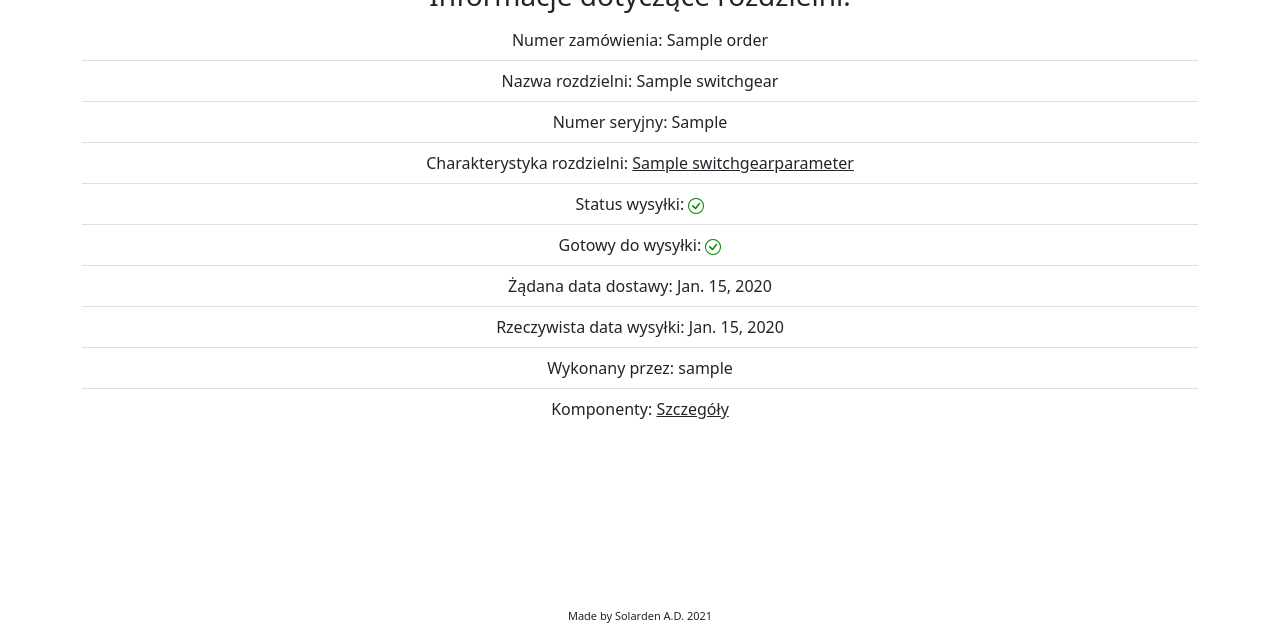
After one commit to Solarden/switchgear_tracker, a Django app: page /switchgear/1/ in a window 1280 px wide. The commit adds this page. Shown: the part 160-800 px from the top of the page. Run offline with Django 3.2, Linux system fonts and the light colour scheme; a user stored in the database is signed in; tables that the repository leaves empty hold one stand-in row (values such as "Sample post"); some libraries are stand-ins or nearby versions.

Commit message:
switchgear views WIP

```diff
--- a/switchgear/switchgear/settings.py
+++ b/switchgear/switchgear/settings.py
@@ -38,6 +38,7 @@ INSTALLED_APPS = [
     'django.contrib.messages',
     'django.contrib.staticfiles',
     'tracker_app',
+    'django_filters',
 ]
 
 AUTH_USER_MODEL = 'tracker_app.Worker'
--- a/switchgear/switchgear/urls.py
+++ b/switchgear/switchgear/urls.py
@@ -17,7 +17,8 @@ from django.contrib import admin
 from django.urls import path, include
 from django.contrib.auth import views as auth_views
 
-from tracker_app.views import Main, SignUpView, DetailCompanyView, UpdateCompanyView, WorkerDetailView, WorkerUpdateView
+from tracker_app.views import Main, SignUpView, DetailCompanyView, UpdateCompanyView, WorkerDetailView, \
+    WorkerUpdateView, SwitchgearListView, SwitchgearDetailView, SwitchgearCreateModelForm
 
 urlpatterns = [
     path('admin/', admin.site.urls),
@@ -31,4 +32,7 @@ urlpatterns = [
     path('company/edit/<int:pk>/', UpdateCompanyView.as_view(), name='company_edit'),
     path('worker/<int:pk>/', WorkerDetailView.as_view(), name='worker_detail'),
     path('worker/edit/<int:pk>/', WorkerUpdateView.as_view(), name='worker_edit'),
+    path('switchgear/', SwitchgearListView.as_view(), name='switchgear_list'),
+    path('switchgear/<int:pk>/', SwitchgearDetailView.as_view(), name='switchgear_detail'),
+    path('switchgear/add/', SwitchgearCreateModelForm.as_view(), name='switchgear_add'),
 ]
--- a/switchgear/tracker_app/models.py
+++ b/switchgear/tracker_app/models.py
@@ -27,11 +27,17 @@ class Worker(AbstractUser):
 class Client(models.Model):
     name = models.CharField(max_length=128, unique=True)
 
+    def __str__(self):
+        return self.name
+
 
 class Order(models.Model):
     order_name = models.CharField(max_length=64)
     ordered_by = models.ForeignKey(Client, on_delete=models.PROTECT)
     added_by = models.ForeignKey(Worker, on_delete=models.PROTECT)
+
+    def __str__(self):
+        return self.order_name
 
 
 class SwitchgearParameters(models.Model):
@@ -40,11 +46,14 @@ class SwitchgearParameters(models.Model):
     par_ka = models.IntegerField()
     par_v = models.IntegerField()
     par_ui = models.IntegerField()
-    par_hz = models.IntegerField()
+    par_hz = models.CharField(max_length=16)
     par_grid = models.CharField(max_length=8)
     par_protection = models.IntegerField()
     par_ip = models.IntegerField()
     par_ik = models.IntegerField()
+
+    def __str__(self):
+        return self.name
 
 
 class Switchgear(models.Model):
@@ -54,10 +63,13 @@ class Switchgear(models.Model):
     switchgear_parameters = models.ManyToManyField(SwitchgearParameters)
     shipped = models.BooleanField(default=False)
     ready_to_ship = models.BooleanField(default=False)
-    req_shipment = models.DateField()
-    actual_shipment = models.DateField()
+    req_shipment = models.DateField(null=True, blank=True)
+    actual_shipment = models.DateField(null=True, blank=True)
     made_by = models.ManyToManyField(Worker)
     components = models.ManyToManyField('Component', through='SwitchgearComponents')
+
+    def __str__(self):
+        return self.name
 
 
 class Component(models.Model):
@@ -65,11 +77,17 @@ class Component(models.Model):
     producer = models.CharField(max_length=64)
     catalogue_number = models.CharField(max_length=64)
 
+    def __str__(self):
+        return self.name
+
 
 class SwitchgearComponents(models.Model):
     component = models.ForeignKey(Component, on_delete=models.PROTECT)
     switchgear = models.ForeignKey(Switchgear, on_delete=models.PROTECT)
     amount_needed = models.IntegerField()
     amount_missing = models.IntegerField()
-    serial_number = models.CharField(max_length=64)
-    supplier = models.CharField(max_length=64)
+    serial_number = models.CharField(max_length=64, blank=True, null=True)
+    supplier = models.CharField(max_length=64, blank=True, null=True)
+
+    def __str__(self):
+        return self.component.name
--- a/switchgear/tracker_app/templates/base.html
+++ b/switchgear/tracker_app/templates/base.html
@@ -29,7 +29,7 @@
                     <a class="nav-link" href="#">Zamówienia</a>
                 </li>
                 <li>
-                    <a class="nav-link" href="#">Rozdzielnie</a>
+                    <a class="nav-link" href="{% url 'switchgear_list' %}">Rozdzielnie</a>
                 </li>
                 <li>
                     <a class="nav-link" href="{% url 'worker_detail' 1 %}">Moje konto</a>
--- /dev/null
+++ b/switchgear/tracker_app/templates/switchgear_detail.html
@@ -0,0 +1,54 @@
+{% extends 'base.html' %}
+{% load static %}
+{% load groupfilter %}
+{% block content %}
+    <div class="container">
+        <h3 class="text-center">Informacje dotyczące rozdzielni:</h3>
+        <ul class="list-group list-group-flush">
+            <li class="list-group-item text-center">Numer zamówienia: {{ switchgear.order_ref }}</li>
+            <li class="list-group-item text-center">Nazwa rozdzielni: {{ switchgear.name }}</li>
+            <li class="list-group-item text-center">Numer seryjny: {{ switchgear.serial_no }}</li>
+            <li class="list-group-item text-center">Charakterystyka rozdzielni:
+                {% for objs_switchgear in switchgear.switchgear_parameters.all %}
+                    <a href="" class="link-dark">{{ objs_switchgear.name }}</a> {% endfor %}</li>
+            <li class="list-group-item text-center">Status wysyłki: {% if switchgear.shipped %}
+                <svg xmlns="http://www.w3.org/2000/svg" width="16" height="16" fill="currentColor"
+                     class="bi bi-check-circle" color="green" viewBox="0 0 16 16">
+                    <path d="M8 15A7 7 0 1 1 8 1a7 7 0 0 1 0 14zm0 1A8 8 0 1 0 8 0a8 8 0 0 0 0 16z"/>
+                    <path d="M10.97 4.97a.235.235 0 0 0-.02.022L7.477 9.417 5.384 7.323a.75.75 0 0 0-1.06 1.06L6.97 11.03a.75.75 0 0 0 1.079-.02l3.992-4.99a.75.75 0 0 0-1.071-1.05z"/>
+                </svg> {% else %}
+                <svg xmlns="http://www.w3.org/2000/svg" width="16" height="16" fill="currentColor"
+                     class="bi bi-x-circle" color="red" viewBox="0 0 16 16">
+                    <path d="M8 15A7 7 0 1 1 8 1a7 7 0 0 1 0 14zm0 1A8 8 0 1 0 8 0a8 8 0 0 0 0 16z"/>
+                    <path d="M4.646 4.646a.5.5 0 0 1 .708 0L8 7.293l2.646-2.647a.5.5 0 0 1 .708.708L8.707 8l2.647 2.646a.5.5 0 0 1-.708.708L8 8.707l-2.646 2.647a.5.5 0 0 1-.708-.708L7.293 8 4.646 5.354a.5.5 0 0 1 0-.708z"/>
+                </svg> {% endif %}</li>
+            <li class="list-group-item text-center">Gotowy do wysyłki: {% if switchgear.ready_to_ship %}
+                <svg xmlns="http://www.w3.org/2000/svg" width="16" height="16" fill="currentColor"
+                     class="bi bi-check-circle" color="green" viewBox="0 0 16 16">
+                    <path d="M8 15A7 7 0 1 1 8 1a7 7 0 0 1 0 14zm0 1A8 8 0 1 0 8 0a8 8 0 0 0 0 16z"/>
+                    <path d="M10.97 4.97a.235.235 0 0 0-.02.022L7.477 9.417 5.384 7.323a.75.75 0 0 0-1.06 1.06L6.97 11.03a.75.75 0 0 0 1.079-.02l3.992-4.99a.75.75 0 0 0-1.071-1.05z"/>
+                </svg> {% else %}
+                <svg xmlns="http://www.w3.org/2000/svg" width="16" height="16" fill="currentColor"
+                     class="bi bi-x-circle" color="red" viewBox="0 0 16 16">
+                    <path d="M8 15A7 7 0 1 1 8 1a7 7 0 0 1 0 14zm0 1A8 8 0 1 0 8 0a8 8 0 0 0 0 16z"/>
+                    <path d="M4.646 4.646a.5.5 0 0 1 .708 0L8 7.293l2.646-2.647a.5.5 0 0 1 .708.708L8.707 8l2.647 2.646a.5.5 0 0 1-.708.708L8 8.707l-2.646 2.647a.5.5 0 0 1-.708-.708L7.293 8 4.646 5.354a.5.5 0 0 1 0-.708z"/>
+                </svg> {% endif %}</li>
+            <li class="list-group-item text-center">Żądana data dostawy:
+                {% if switchgear.req_shipment is None %} Brak informacji {% else %}
+                    {{ switchgear.req_shipment }} {% endif %}</li>
+            <li class="list-group-item text-center">Rzeczywista data wysyłki: {% if switchgear.req_shipment is None %}
+                Brak informacji {% else %} {{ switchgear.actual_shipment }} {% endif %}</li>
+            <li class="list-group-item text-center">Wykonany przez: {% for objs_worker in switchgear.made_by.all %}
+                {{ objs_worker.username }} {% endfor %}</li>
+            <li class="list-group-item text-center">Komponenty: <a href="" class="link-dark">Szczegóły</a></li>
+        </ul>
+        <br>
+        {% if request.user|group:"biuro" %}
+            <p class="text-center">
+{#                <a href="{% url 'switchgear_edit' switchgear.pk %}">#}
+                    <button type="button" class="btn btn-primary">Edytuj</button>
+                </a>
+            </p>
+        {% endif %}
+    </div>
+{% endblock %}
--- a/switchgear/tracker_app/templates/worker.html
+++ b/switchgear/tracker_app/templates/worker.html
@@ -1,5 +1,4 @@
 {% extends 'base.html' %}
-{% load groupfilter %}
 {% load static %}
 {% block content %}
     <div class="container">
@@ -12,10 +11,8 @@
             <li class="list-group-item text-center">Ostatnio zalogowany: {{ user.last_login }}</li>
         </ul>
     <br>
-        {% if request.user|group:"admin" %}
             <p class="text-center">
             <a href="{% url 'company_edit' 1 %}"><button type="button" class="btn btn-primary">Edytuj</button></a>
             </p>
-        {% endif %}
     </div>
 {% endblock %}
--- a/switchgear/tracker_app/views.py
+++ b/switchgear/tracker_app/views.py
@@ -3,9 +3,11 @@ from django.shortcuts import render
 from django.urls import reverse_lazy
 from django.views import View
 from django.views.generic import CreateView, DetailView, UpdateView
+from django_filters.views import FilterView
 
-from tracker_app.forms import WorkerCreationForm, CompanyModelForm, WorkerChangeForm
-from tracker_app.models import Company, Worker
+from tracker_app.filters import SwitchgearFilter
+from tracker_app.forms import WorkerCreationForm, CompanyModelForm, WorkerChangeForm, SwitchgearModelForm
+from tracker_app.models import Company, Worker, Switchgear
 
 
 class Main(LoginRequiredMixin, View):
@@ -47,3 +49,33 @@ class WorkerUpdateView(LoginRequiredMixin, UpdateView):
     form_class = WorkerChangeForm
     template_name = 'form.html'
     success_url = '/worker/1/'
+
+
+class SwitchgearListView(LoginRequiredMixin, FilterView):
+    login_url = 'login'
+    model = Switchgear
+    template_name = 'switchgear_list.html'
+    ordering = ['serial_no']
+    filterset_class = SwitchgearFilter
+
+
+class SwitchgearDetailView(LoginRequiredMixin, DetailView):
+    login_url = 'login'
+    model = Switchgear
+    template_name = 'switchgear_detail.html'
+
+
+class SwitchgearUpdateView(PermissionRequiredMixin, UpdateView):
+    permission_required = ['tracker_app.change_switchgear']
+    model = Switchgear
+    # form_class = SwitchgearModelForm
+    template_name = 'form.html'
+    success_url = '/switchgear/'
+
+
+class SwitchgearCreateModelForm(PermissionRequiredMixin, CreateView):
+    permission_required = ['tracker_app.add_switchgear']
+    model = Switchgear
+    template_name = 'form.html'
+    form_class = SwitchgearModelForm
+    success_url = '/switchgear/'
```
Also changed, not shown: switchgear/tracker_app/admin.py (+8 -4 lines), switchgear/tracker_app/filters.py (added, +18 -0 lines), switchgear/tracker_app/forms.py (+29 -1 lines), switchgear/tracker_app/templates/switchgear_list.html (added, +43 -0 lines), switchgear/tracker_app/migrations/0006_auto_20211012_1713.py (added), switchgear/tracker_app/migrations/0008_auto_20211012_1717.py (added), switchgear/tracker_app/migrations/0010_auto_20211012_2046.py (added).
